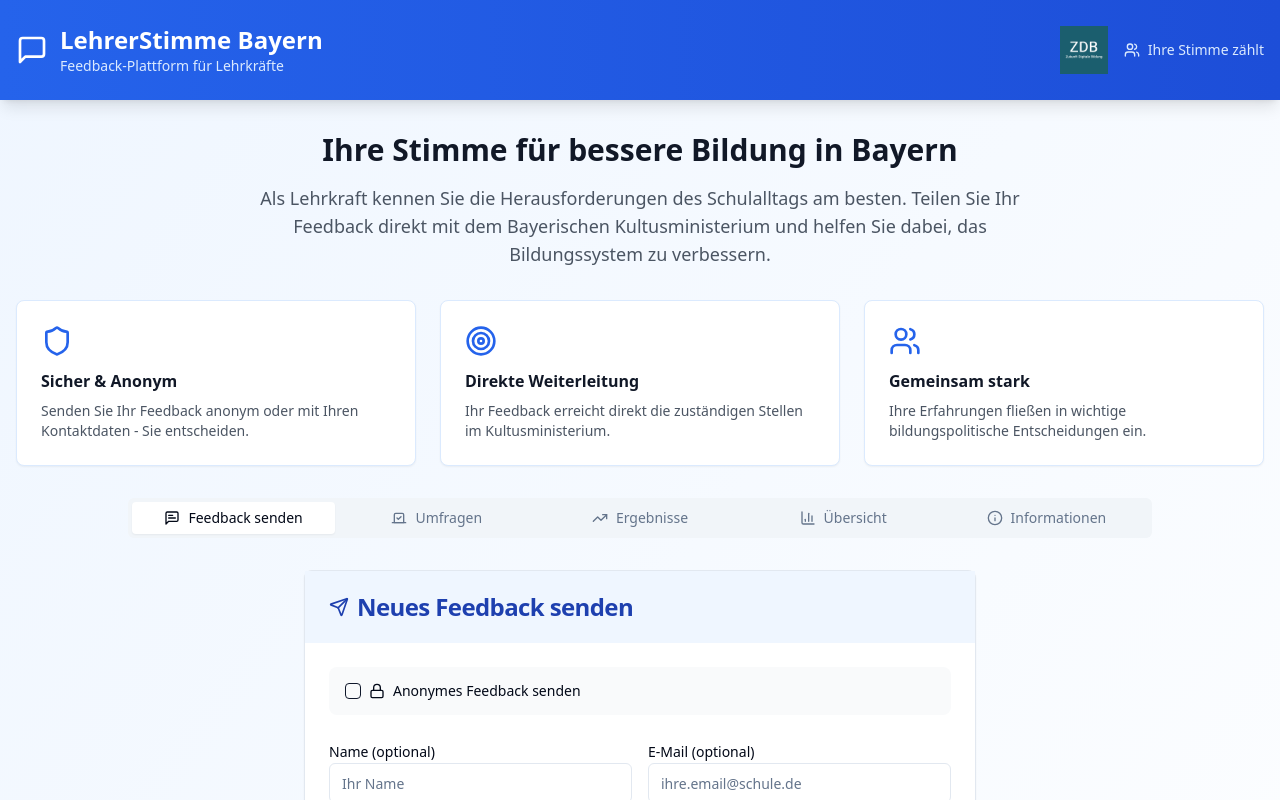
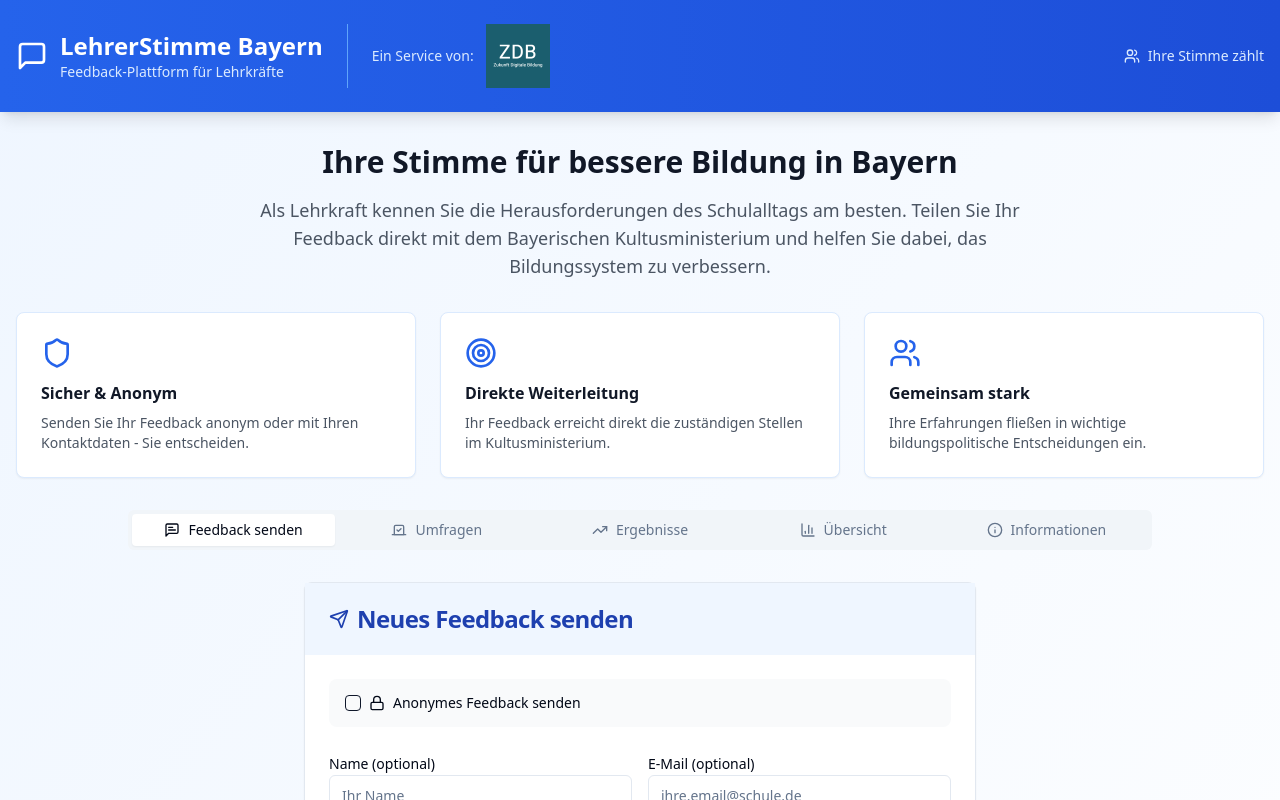
Before and after one commit to paltunay/lehrer-blick-bayern, a React (Vite) app: page / in a window 1280 px wide. Shown: the top 800 px of the page. Built offline with nearby package versions, Linux system fonts and the light colour scheme.

Commit message:
Adjust logo and add text
Make the logo larger, position it to the left, and add "Ein Service von:" in front of it.

```diff
--- a/src/components/Header.tsx
+++ b/src/components/Header.tsx
@@ -6,6 +6,7 @@ const Header = () => {
     <header className="bg-gradient-to-r from-blue-600 to-blue-700 text-white shadow-lg">
       <div className="container mx-auto px-4 py-6">
         <div className="flex items-center justify-between">
+          <div className="flex items-center space-x-6">
             <div className="flex items-center space-x-3">
               <MessageSquare className="h-8 w-8" />
               <div>
@@ -13,16 +14,18 @@ const Header = () => {
                 <p className="text-blue-100 text-sm">Feedback-Plattform für Lehrkräfte</p>
               </div>
             </div>
-          <div className="flex items-center space-x-4">
+            <div className="flex items-center space-x-3 pl-6 border-l border-blue-400">
+              <span className="text-blue-100 text-sm font-medium">Ein Service von:</span>
               <img
                 src="/lovable-uploads/c9ee70a6-5fa5-466b-97f7-51be52c56702.png"
                 alt="Zukunft Digitale Bildung Logo"
-              className="h-12 w-auto"
+                className="h-16 w-auto"
               />
+            </div>
+          </div>
           <div className="flex items-center space-x-2 text-blue-100">
             <Users className="h-4 w-4" />
             <span className="text-sm">Ihre Stimme zählt</span>
-            </div>
           </div>
         </div>
       </div>
```
Lines whose indentation alone changed are shown as unchanged.
